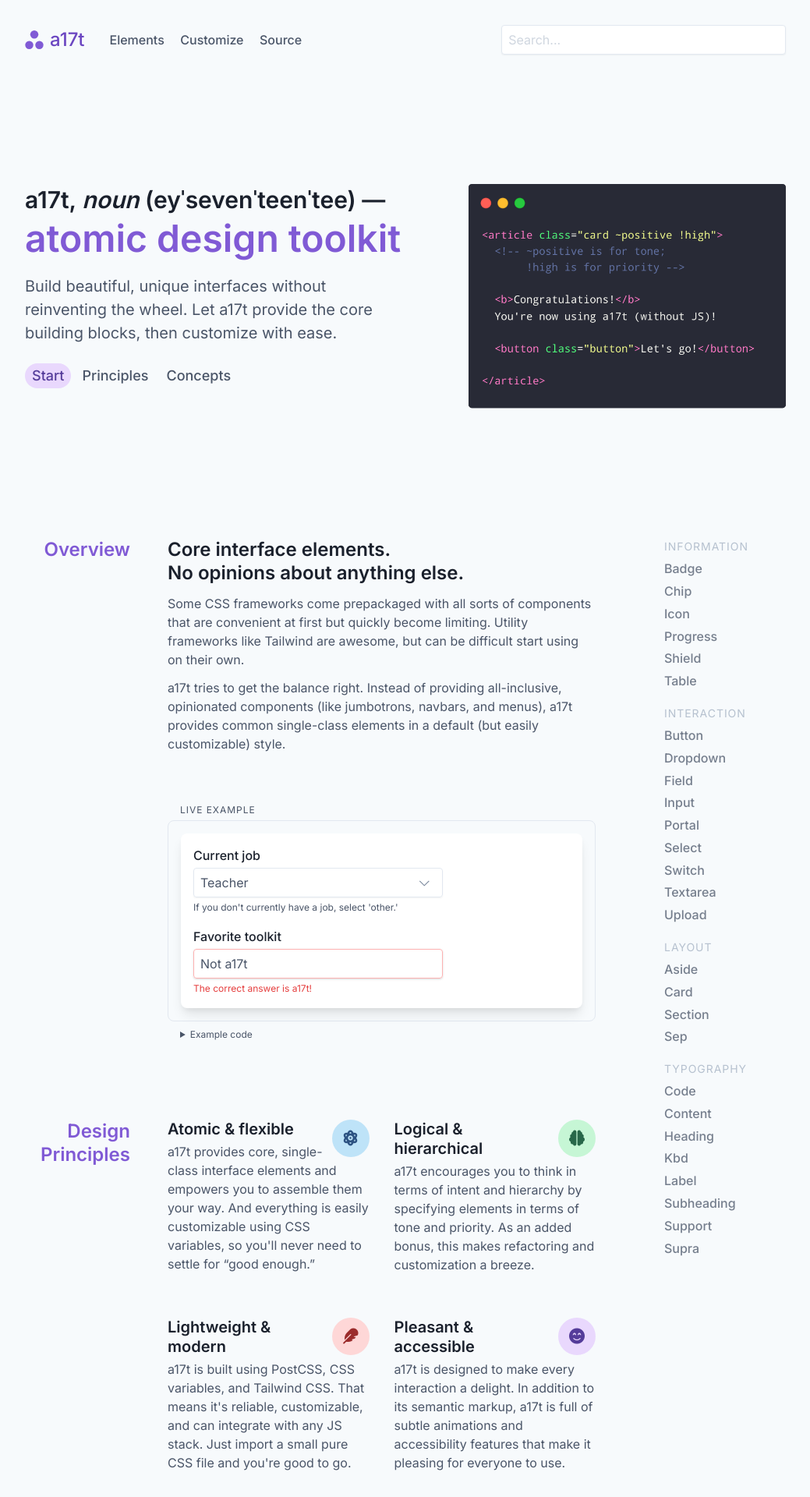
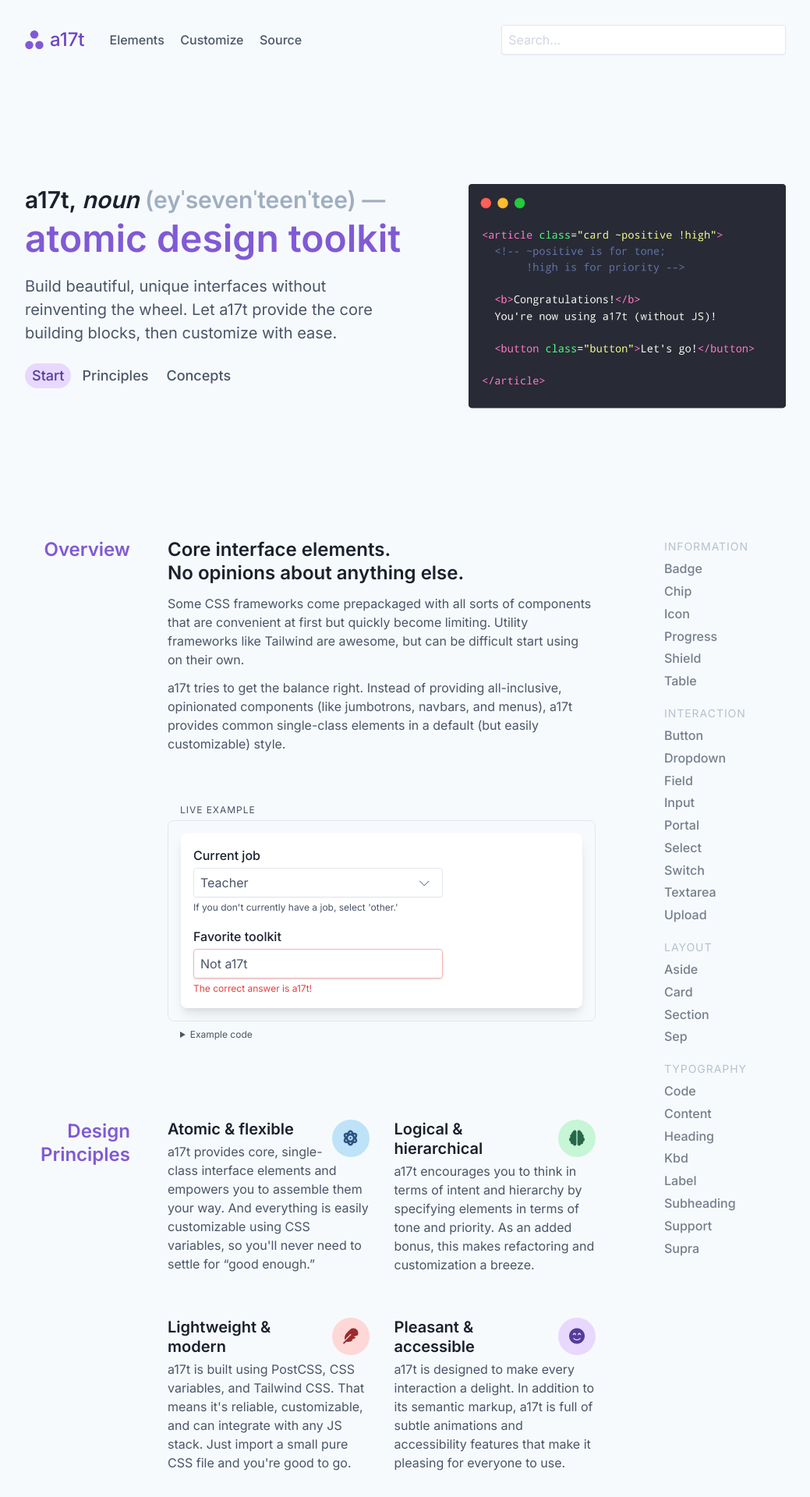
Before and after one commit to milesmcc/a17t, a Jekyll site: the page built from docs/index.md, in a window 1280 px wide. Shown: the top 1920 px of the page at 78% size, without its empty margins (120-1159 px from the left). Built offline with Jekyll 4.4.1, drawn with Linux system fonts in a browser that asks for light colours; nearby versions of some CDN libraries; comment, search, counter and statistics services are not loaded.

Commit message:
Update colors

```diff
--- a/docs/_includes/footer.html
+++ b/docs/_includes/footer.html
@@ -3,8 +3,8 @@
   <p class="mb-4"><a rel="license" class="portal ~neutral active"
       href="http://creativecommons.org/licenses/by-sa/4.0/">CC-BY-SA 4.0</a></p>
   <p class="mb-4">Made by <a href="https://twitter.com/MilesMcCain"
-      class="hover:text-gray-900 font-medium">@MilesMcCain</a> at the <a href="https://recurse.com"
-      class="hover:text-gray-900 font-medium">Recurse Center</a></p>
+      class="hover:text-neutral-900 font-medium">@MilesMcCain</a> at the <a href="https://recurse.com"
+      class="hover:text-neutral-900 font-medium">Recurse Center</a></p>
   <div class="mb-4">
     <a class="portal ~neutral active" href="https://github.com/milesmcc/a17t/">
       <span>v0.1.5 <i class="fab fa-github"></i></span>
--- a/docs/_includes/header.html
+++ b/docs/_includes/header.html
@@ -13,11 +13,11 @@
             </g>
           </svg>
         </div>
-        <div class="text-2xl text-gray-800 label">a17t</div>
+        <div class="text-2xl text-neutral-800 label">a17t</div>
       </a></h3>
   </div>
   <div class="block md:hidden">
-    <button class="flex items-center px-3 py-2 text-gray-700 hover:text-gray-900"
+    <button class="flex items-center px-3 py-2 text-neutral-700 hover:text-neutral-900"
       onclick="document.querySelector('#navFullContent').classList.toggle('hidden')">
       <svg class="w-3 h-3 fill-current" viewBox="0 0 20 20" xmlns="http://www.w3.org/2000/svg">
         <title>Menu</title>
--- a/docs/index.md
+++ b/docs/index.md
@@ -89,7 +89,7 @@ title: "The atomic web toolkit for pragmatists"
 <div class="items-center justify-between mb-24 md:flex md:mt-24">
   <section class="mt-6 mb-12 mr-6 md:w-6/12">
     <h2 class="text-lg heading md:text-3xl">
-      a17t, <i>noun</i> <span class="text-gray-500">(ey&#712;seven&#712;teen&#712;tee) &mdash;</span><br>
+      a17t, <i>noun</i> <span class="text-neutral-500">(ey&#712;seven&#712;teen&#712;tee) &mdash;</span><br>
     </h2>
     <h1 class="mb-4 text-4xl font-semibold heading md:text-5xl text-urge-600">
       atomic design toolkit
```
Also changed, not shown: docs/interaction/portal.md (+1 -1 lines), docs/typography/supra.md (+1 -1 lines).
